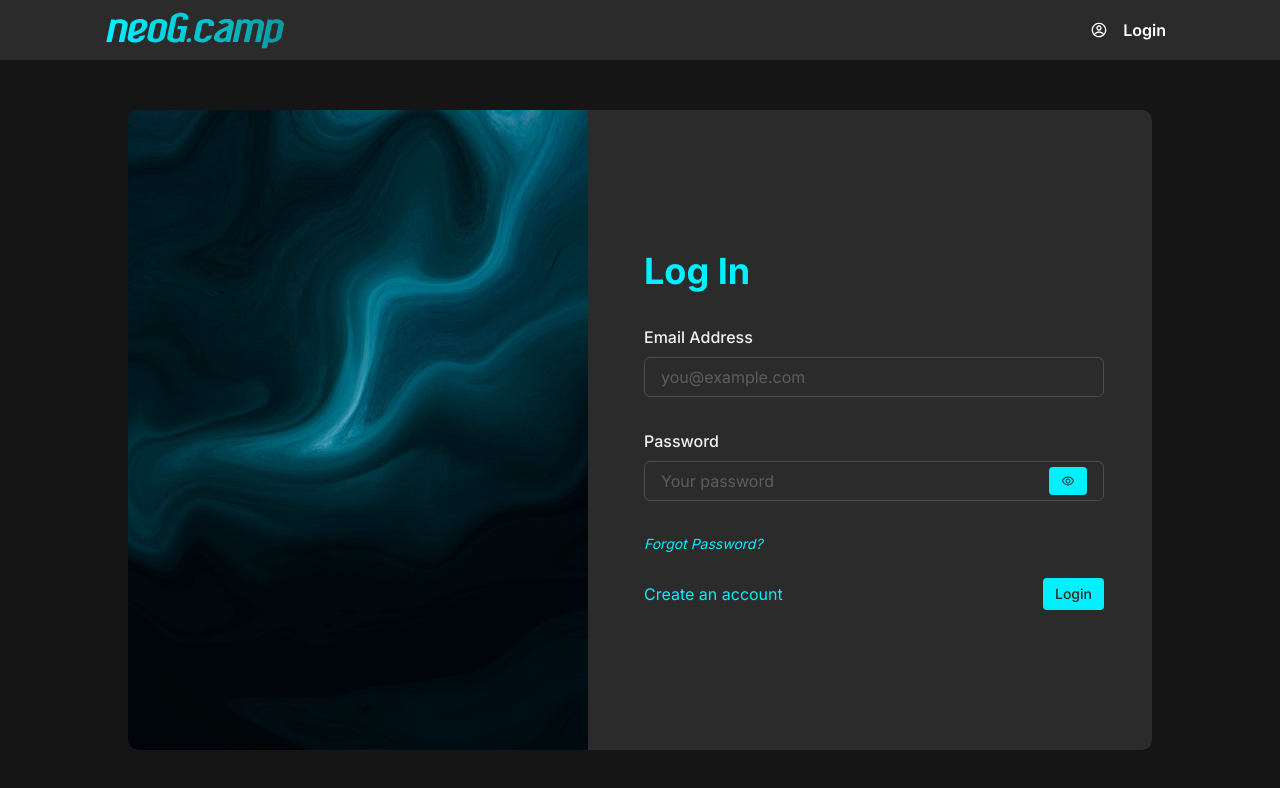
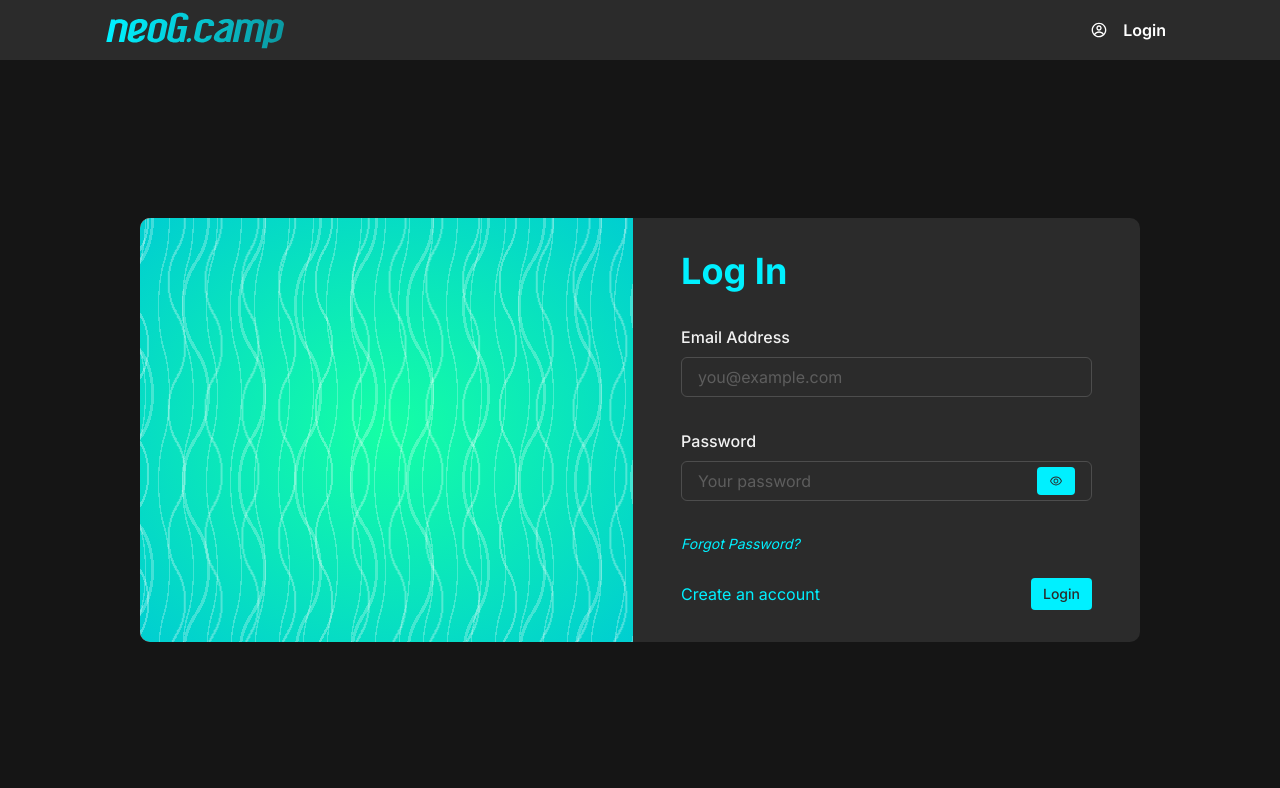
Before and after one commit to SAYUK09/platform-93by4, a Next.js app in the folder client/: page /auth/login in a window 1280 px wide. Shown: the top 788 px of the page. Built offline with nearby package versions, Linux system fonts and the light colour scheme; no server answers.

Commit message:
fix: login layout

```diff
--- /dev/null
+++ b/client/src/components/BgPattern/BgPattern.tsx
@@ -0,0 +1,15 @@
+import { Box, Flex } from '@chakra-ui/react'
+
+export function BgPattern() {
+  return (
+    <Box
+      flex="1"
+      bg="radial-gradient(1.5em 6.28571em at 1.95em, rgba(255, 255, 255, 0) 50%, rgba(255, 255, 255, 0.25) 50%, rgba(255, 255, 255, 0.25) 55%, rgba(255, 255, 255, 0) 55%) 0 0, radial-gradient(1.5em 6.28571em at -0.45em, rgba(255, 255, 255, 0) 50%, rgba(255, 255, 255, 0.25) 50%, rgba(255, 255, 255, 0.25) 55%, rgba(255, 255, 255, 0) 55%) 1.5em 5.5em, radial-gradient(2.3em 4.57143em at 2.99em, rgba(255, 255, 255, 0) 50%, rgba(255, 255, 255, 0.3) 50%, rgba(255, 255, 255, 0.3) 55%, rgba(255, 255, 255, 0) 55%) 0 0, radial-gradient(2.3em 4.57143em at -0.69em, rgba(255, 255, 255, 0) 50%, rgba(255, 255, 255, 0.3) 50%, rgba(255, 255, 255, 0.3) 55%, rgba(255, 255, 255, 0) 55%) 2.3em 4em, radial-gradient(3.5em 6.28571em at 4.55em, rgba(255, 255, 255, 0) 50%, rgba(255, 255, 255, 0.25) 50%, rgba(255, 255, 255, 0.25) 55%, rgba(255, 255, 255, 0) 55%) 0 0, radial-gradient(3.5em 6.28571em at -1.05em, rgba(255, 255, 255, 0) 50%, rgba(255, 255, 255, 0.25) 50%, rgba(255, 255, 255, 0.25) 55%, rgba(255, 255, 255, 0) 55%) 3.5em 5.5em, radial-gradient(#15ffa5, #00ced1);"
+      bgColor="red"
+      bgSize="1.5em 11em, 1.5em 11em, 2.3em 8em, 2.3em 8em, 3.5em 11em, 3.5em 11em, 100% 100%"
+      bgRepeat="repeat"
+    >
+      {' '}
+    </Box>
+  )
+}
--- a/client/src/pages/auth/login.tsx
+++ b/client/src/pages/auth/login.tsx
@@ -25,6 +25,7 @@ import { useAuth } from '../../context/AuthContext'
 import { useRouter } from 'next/router'
 import { theme } from '../../themes'
 import { AiOutlineEyeInvisible, AiOutlineEye } from 'react-icons/ai'
+import { BgPattern } from '../../components/BgPattern/BgPattern'
 export interface LoginValues {
   email: string
   password: string
@@ -117,18 +118,9 @@ export default function Login() {
       />
       <Navbar />
       <AuthLayout>
-        <Flex flex={1} d={{ base: 'none', md: 'flex' }}>
-          {!imgLoaded && <Skeleton height="100%" width="100%" />}
-          <Image
-            height={!imgLoaded ? '' : '100%'}
-            alt={'Login Image'}
-            objectFit={'cover'}
-            src="/auth.jpg"
-            width="100%"
-            boxSize="80vh"
-            d={!imgLoaded ? 'none' : 'inherit'}
-            onLoad={handleImageLoad}
-          />
+        <Flex w="100vw" maxW="1000px">
+          <Flex flex={1.2} d={{ base: 'none', md: 'flex' }}>
+            <BgPattern />
           </Flex>
 
           <Flex
@@ -170,7 +162,9 @@ export default function Login() {
                             type="email"
                           />
 
-                        <FormErrorMessage>{form.errors.email}</FormErrorMessage>
+                          <FormErrorMessage>
+                            {form.errors.email}
+                          </FormErrorMessage>
                         </FormControl>
                       )}
                     </Field>
@@ -254,6 +248,7 @@ export default function Login() {
               </Formik>
             </Stack>
           </Flex>
+        </Flex>
       </AuthLayout>
     </>
   )
```
Also changed, not shown: client/src/pages/auth/signup.tsx (+8 -13 lines). Lines whose indentation alone changed are shown as unchanged.
